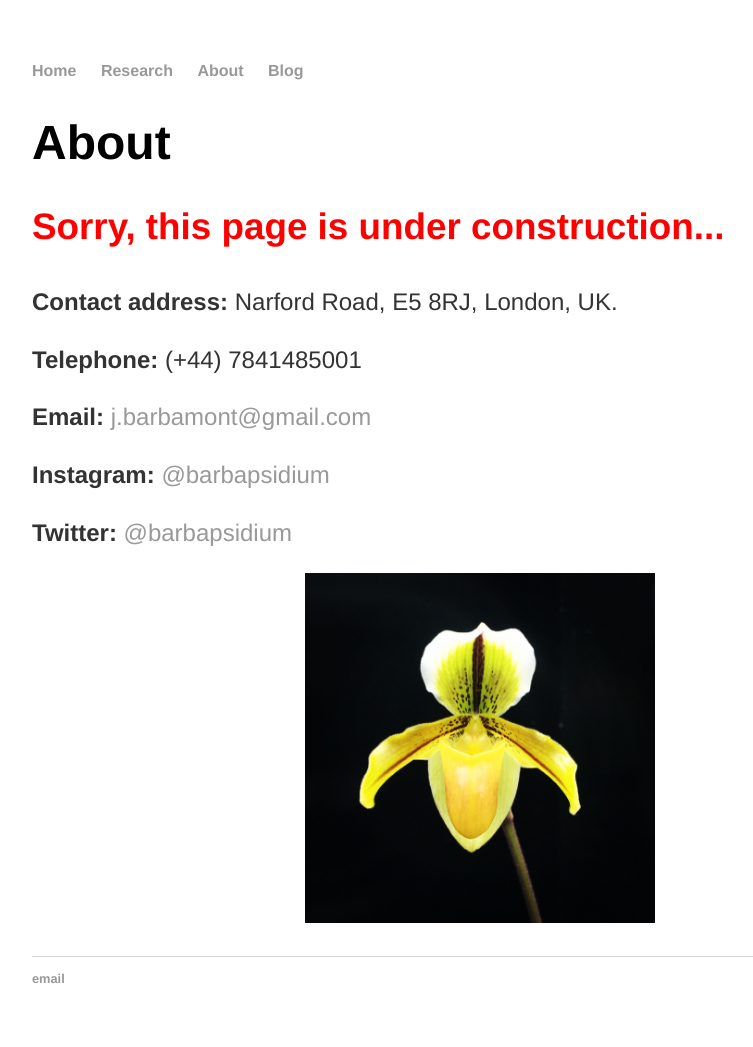
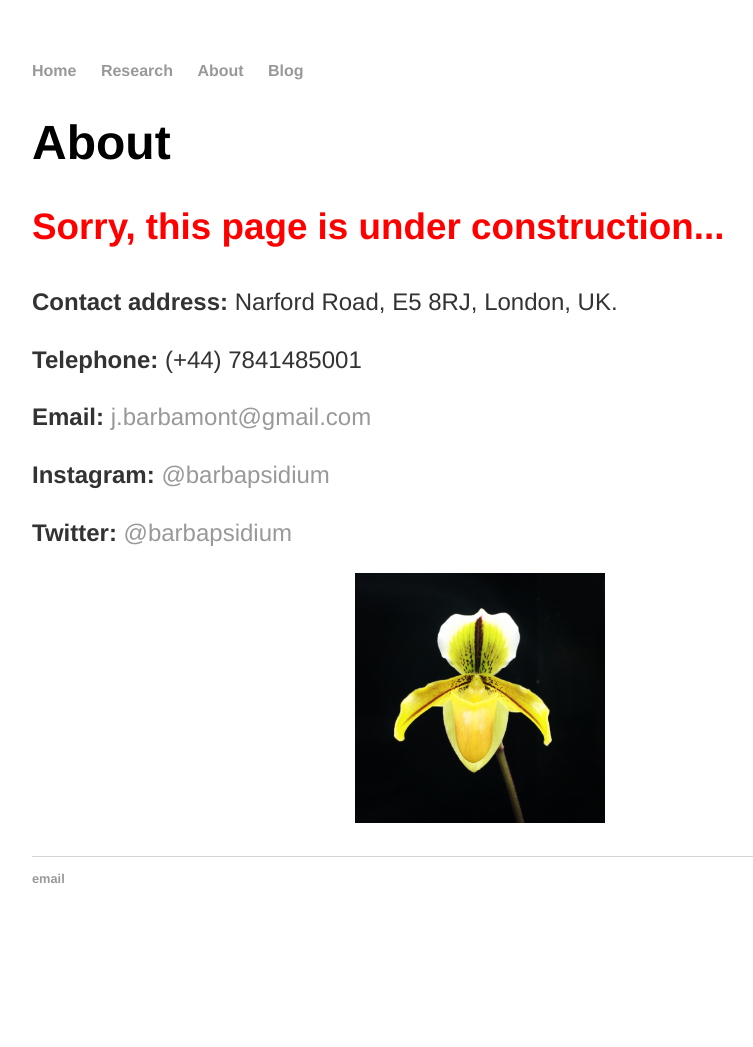
Before and after one commit to josebarbamontoya/josebarbamontoya.github.io, a Jekyll site: the page built from about/index.html, in a window 1280 px wide. Shown: the whole page, without its empty margins (160-913 px from the left). Built offline with Jekyll 4.4.1, drawn with Linux system fonts in a browser that asks for light colours; after the commit the page ends 947 px from its top, so only the background shows below that.

Commit message:
Update index.html

```diff
--- a/about/index.html
+++ b/about/index.html
@@ -11,5 +11,5 @@
 		<p><b>Email: </b> <a href="mailto:j.barbamont@gmail.com">j.barbamont@gmail.com</a></p>
 		<p><b>Instagram: </b> <a href="https://www.instagram.com/barbapsidium/">@barbapsidium</a></p>
 		<p><b>Twitter: </b> <a href="https://twitter.com/barbapsidium">@barbapsidium</a></p>
-		<p style="text-align:center;"><img src="/img/photo2.jpg" height="350" width="350"></p>
+		<p style="text-align:center;"><img src="/img/photo2.jpg" height="250" width="250"></p>
 		</div>
```
